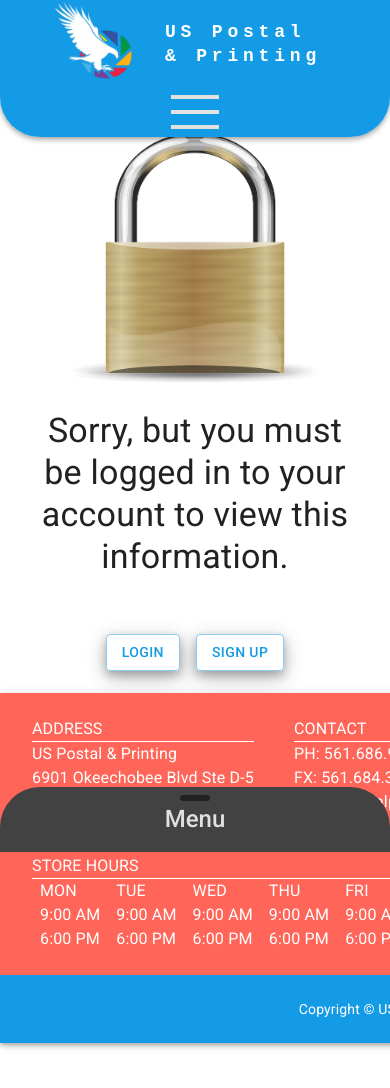
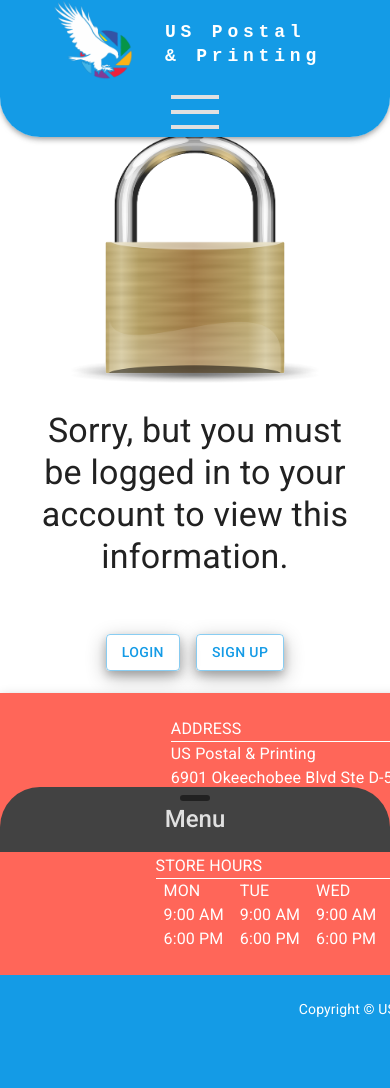
Before and after one commit to Mateo-Wallace/US-Postal-Printing, a React (Create React App) app in the folder client/: page /dashboard/1 in a window 390 px wide. Shown: the top 1088 px of the page. Before the commit the page ends 1043 px from the top, so only its background shows below. Built offline with nearby package versions, Linux system fonts and the light colour scheme; what survey-core would draw is missing.

Commit message:
fixed footer on desktop and mobile!

```diff
--- a/client/src/components/Footer.js
+++ b/client/src/components/Footer.js
@@ -4,6 +4,7 @@ import Typography from "@mui/material/Typography";
 import Container from "@mui/material/Container";
 import Grid from "@mui/material/Grid";
 import { AppBar } from "@mui/material";
+import './Footer/Footer.css'
 
 function Copyright() {
   return (
@@ -17,7 +18,7 @@ function Copyright() {
 
 export default function StickyFooter() {
   return (
-    <footer
+    <footer className="footer"
     style={{
       position: 'sticky',
     }}
@@ -45,7 +46,7 @@ export default function StickyFooter() {
           }}
         >
           <Container maxWidth="lg">
-            <Grid container spacing={5} color='white'>
+            <Grid className="insideFooter" container spacing={5} color='white'>
               <Grid item>
                 <Box borderBottom={1}>ADDRESS</Box>
                 <Box>US Postal & Printing</Box>
@@ -108,7 +109,7 @@ export default function StickyFooter() {
             backgroundColor: 'primary',
           }}
         >
-          <Container maxWidth="sm">
+          <Container className='copyright' maxWidth="sm">
             <Copyright />
           </Container>
         </Box>
--- /dev/null
+++ b/client/src/components/Footer/Footer.css
@@ -0,0 +1,15 @@
+@media screen and (max-width: 1250px) {
+footer {
+    position: relative !important;
+  }
+
+.copyright{
+    margin-bottom: 50px;
+}
+}
+
+.insideFooter {
+    display: flex;
+    justify-content: center;
+    align-items: center;
+}
```
